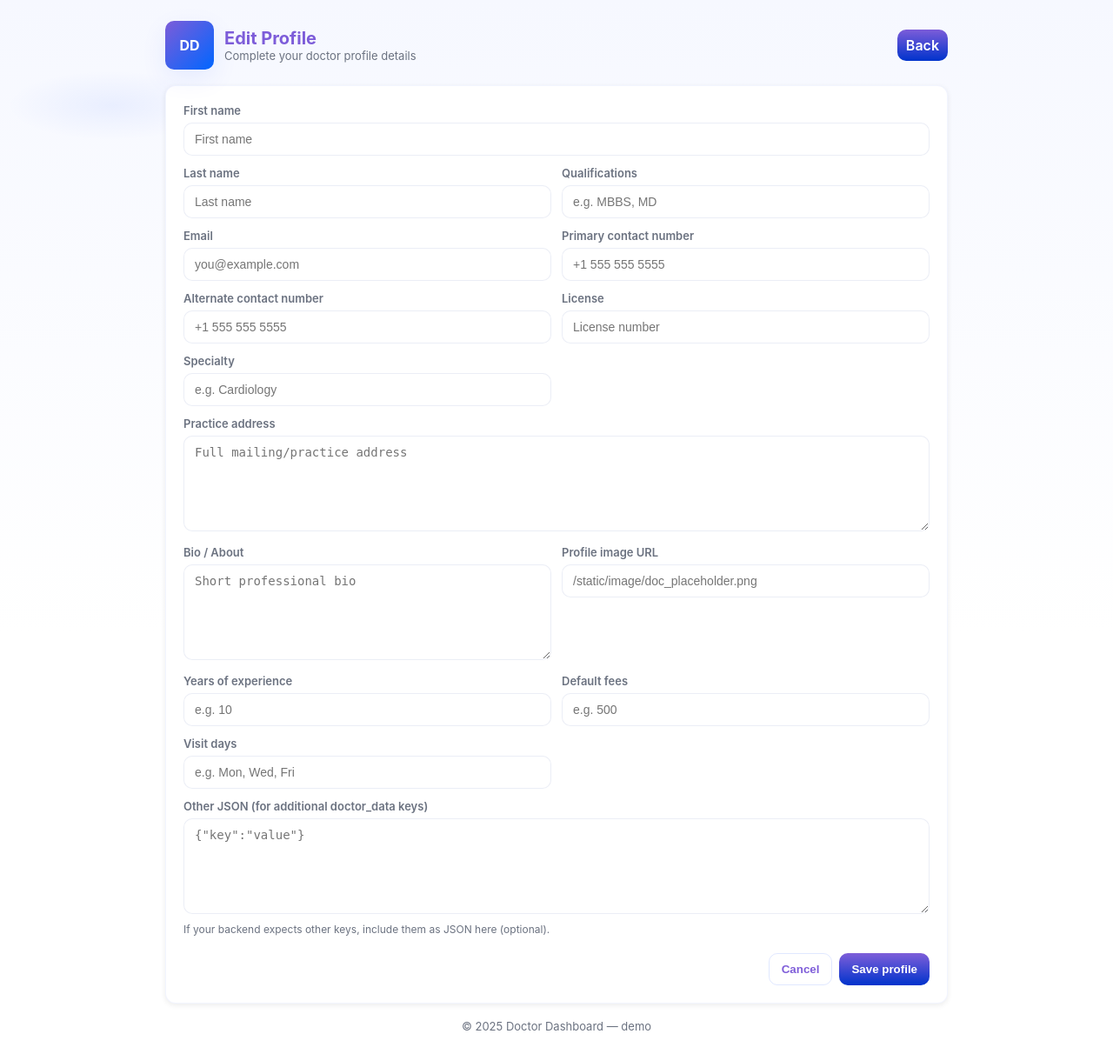
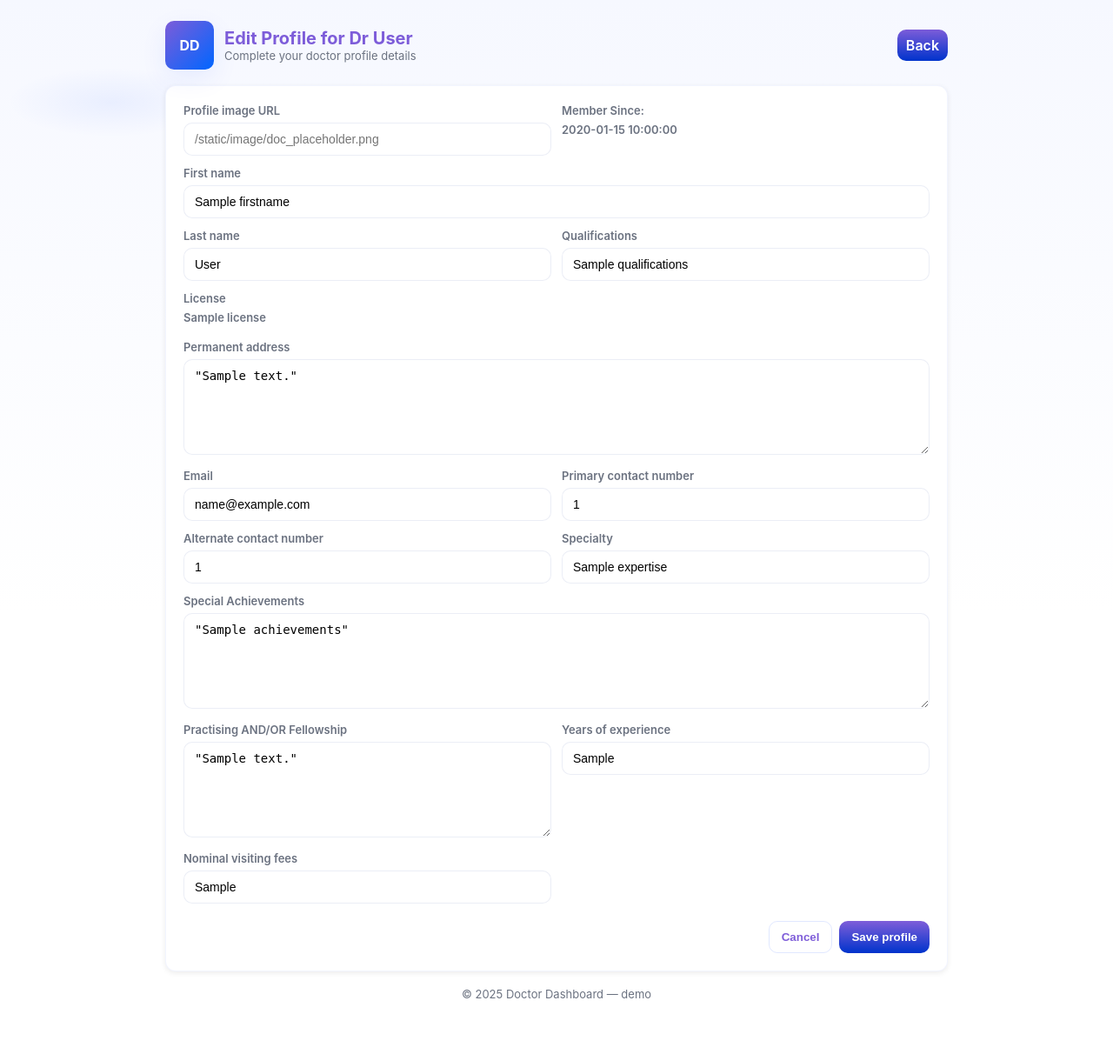
Before and after one commit to Protyush1995/Docto_friend, a Flask app: template src/app/templates/doctor_edit_profile.html in a window 1280 px wide. Shown: the whole page at 87% size. After the commit the page ends 1148 px from the top, so only its background shows below. Run offline with Flask 3, Linux system fonts and the light colour scheme; the template is opened without the code that fills it: most values are stand-ins (such as "Sample title", 1, 10 or a date in 2020); parts of the project's set-up code (start-up, migrations or seed data) failed here and were passed over.

Commit message:
profile editing in progress

```diff
--- a/src/app/templates/doctor_dashboard.html
+++ b/src/app/templates/doctor_dashboard.html
@@ -187,7 +187,7 @@
               <div style="margin-top:8px" class="action-row">
 
                   <a href="{{ url_for('main.doctor_clinic_seed_form') }}" class="btn">Add Clinics</a>
-                  <a href="{{ url_for('main.doctor_edit_profile_form') }}" class="btn ghost">Edit Profile</a>
+                  <a href="{{ url_for('main.doctor_edit_profile_form', doctor_id=doctor_data.doctor_id) }}" class="btn ghost">Edit Profile</a>
               </div>
           </div>
       </aside>
--- a/src/app/templates/doctor_edit_profile.html
+++ b/src/app/templates/doctor_edit_profile.html
@@ -63,67 +63,22 @@
       <div class="brand">
         <div class="logo">DD</div>
         <div>
-          <h1>Edit Profile</h1>
+          <h1>Edit Profile for <strong>Dr {{ doctor_data.lastname }}</strong></h1>
           <div class="sub">Complete your doctor profile details</div>
         </div>
       </div>
       <div>
-        <a href="/doctor/dashboard" class="btn btn-small btn-ghost" style="text-decoration:none; display:inline-block; padding:8px 10px;" >Back</a>
+        <a href="/doc_dashboard" class="btn btn-small btn-ghost" style="text-decoration:none; display:inline-block; padding:8px 10px;" >Back</a>
       </div>
     </header>
 
+    {% macro val_if(v) -%}
+            {%- if v is not none and (v|string).strip() != '' -%} "{{ v }}" {%- endif -%}
+    {%- endmacro %}
+
     <main class="card">
       <form id="editProfileForm" action="/doctor/update" method="POST" novalidate>
-        <!-- server templating can prefill value=" doctor_data.field " -->
-        <div class="full">
-          <label for="firstname">First name</label>
-          <input id="firstname" name="doctor_first_name" type="text" placeholder="First name" value="">
-        </div>
-
-        <div>
-          <label for="lastname">Last name</label>
-          <input id="lastname" name="doctor_last_name" type="text" placeholder="Last name" value="">
-        </div>
-
-        <div>
-          <label for="qual">Qualifications</label>
-          <input id="qual" name="doctor_qualifications" type="text" placeholder="e.g. MBBS, MD" value="">
-        </div>
-
-        <div>
-          <label for="email">Email</label>
-          <input id="email" name="email" type="email" placeholder="you@example.com" value="">
-        </div>
-
-        <div>
-          <label for="phone">Primary contact number</label>
-          <input id="phone" name="primary_contact_number" type="tel" placeholder="+1 555 555 5555" value="">
-        </div>
-
-        <div>
-          <label for="altphone">Alternate contact number</label>
-          <input id="altphone" name="alternate_contact_number" type="tel" placeholder="+1 555 555 5555" value="">
-        </div>
-
-        <div>
-          <label for="license">License</label>
-          <input id="license" name="license" type="text" placeholder="License number" value="">
-        </div>
-
-        <div>
-          <label for="specialty">Specialty</label>
-          <input id="specialty" name="specialty" type="text" placeholder="e.g. Cardiology" value="">
-        </div>
-
-        <div class="full">
-          <label for="address">Practice address</label>
-          <textarea id="address" name="practice_address" placeholder="Full mailing/practice address"></textarea>
-        </div>
-
-        <div>
-          <label for="bio">Bio / About</label>
-          <textarea id="bio" name="bio" placeholder="Short professional bio"></textarea>
-        </div>
+        <input type="hidden" name="doctor_id" id="doctor_id" value="{{ doctor_data.doctor_id }}">
 
         <div>
           <label for="photo">Profile image URL</label>
@@ -131,25 +86,75 @@
         </div>
 
         <div>
-          <label for="years">Years of experience</label>
-          <input id="years" name="years_experience" type="text" placeholder="e.g. 10" value="">
+          <label for="fees">Member Since:</label>
+          <label>{{doctor_data.created_at}}</label>
+        </div>
+
+        <div class="full">
+          <label for="firstname">First name</label>
+          <input id="firstname" name="firstname" type="text" placeholder="First name" value={{ val_if(doctor_data.firstname) }}>
         </div>
 
         <div>
-          <label for="fees">Default fees</label>
-          <input id="fees" name="default_fees" type="text" placeholder="e.g. 500" value="">
+          <label for="lastname">Last name</label>
+          <input id="lastname" name="lastname" type="text" placeholder="Last name" value={{ val_if(doctor_data.lastname) }}>
         </div>
 
         <div>
-          <label for="visitdays">Visit days</label>
-          <input id="visitdays" name="doctor_visit_days" type="text" placeholder="e.g. Mon, Wed, Fri" value="">
+          <label for="qual">Qualifications</label>
+          <input id="qual" name="qualifications" type="text" placeholder="e.g. MBBS, MD" value={{ val_if(doctor_data.qualifications) }}>
+        </div>
+
+        <div>
+          <label for="license">License</label>
+          <label>{{doctor_data.license}}</label>
         </div>
 
         <div class="full">
-          <label for="other">Other JSON (for additional doctor_data keys)</label>
-          <textarea id="other" name="extra_json" placeholder='{"key":"value"}'></textarea>
-          <div class="hint">If your backend expects other keys, include them as JSON here (optional).</div>
+          <label for="address">Permanent address</label>
+          <textarea id="address" name="permanent_address" placeholder="Full permanent/mailing address" >{{ val_if(doctor_data.permanent_address) }}</textarea>
         </div>
+
+        <div>
+          <label for="email">Email</label>
+          <input id="email" name="email" type="email" placeholder="you@example.com" value={{ val_if(doctor_data.email) }}>
+        </div>
+
+        <div>
+          <label for="phone">Primary contact number</label>
+          <input id="phone" name="primary_contact_number" type="tel" placeholder="+1 555 555 5555" value={{ val_if(doctor_data.primary_contact_number) }}>
+        </div>
+
+        <div>
+          <label for="altphone">Alternate contact number</label>
+          <input id="altphone" name="secondary_contact_number" type="tel" placeholder="+1 555 555 5555" value={{ val_if(doctor_data.secondary_contact_number) }}>
+        </div>
+
+        <div>
+          <label for="specialty">Specialty</label>
+          <input id="specialty" name="expertise" type="text" placeholder="e.g. Cardiology" value={{ val_if(doctor_data.expertise) }}>
+        </div>
+
+        <div class="full">
+          <label for="achievements">Special Achievements</label>
+          <textarea id="achievements" name="achievements" placeholder="Special achievements" >{{ val_if(doctor_data.achievements) }}</textarea>
+        </div>
+
+        <div>
+          <label for="bio">Practising AND/OR Fellowship</label>
+          <textarea id="practise" name="practising_or_fellowship" placeholder="Practising at AND/OR Fellowship" >{{ val_if(doctor_data.practising_or_fellowship)}}</textarea>
+        </div>
+
+        <div>
+          <label for="years">Years of experience</label>
+          <input id="years" name="years_of_experience" type="text" placeholder="e.g. 10" value={{ val_if(doctor_data.years_of_experience)}}>
+        </div>
+
+        <div>
+          <label for="fees">Nominal visiting fees</label>
+          <input id="fees" name="default_fees" type="text" placeholder="e.g. 500" value={{ val_if(doctor_data.default_fees)}}>
+        </div>
+
 
         <div class="full actions">
           <button type="button" class="btn ghost" id="cancelBtn">Cancel</button>
@@ -164,38 +169,49 @@
   </div>
 
   <script>
-    // Simple client-side validations and JSON merge before submit
         (function(){
         const form = document.getElementById('editProfileForm');
         const cancel = document.getElementById('cancelBtn');
-
         cancel.addEventListener('click', () => { window.history.back(); });
 
-      form.addEventListener('submit', (e) => {
-        // Basic email validation
-        const email = form.email.value.trim();
-        if(email && !/^[^\s@]+@[^\s@]+\.[^\s@]+$/.test(email)){
+        form.addEventListener('submit', async (e) => {
             e.preventDefault();
+            const fd = new FormData(form);
+            const payload = {};
+            for (const [k,v] of fd.entries()){
+            if (!v) continue;
+            // convert numeric-looking fields to numbers
+            if (/^\d+$/.test(v)) payload[k] = Number(v);
+            else payload[k] = v.trim();
+            }
+
+            // basic email validation
+            if (payload.email && !/^[^\s@]+@[^\s@]+\.[^\s@]+$/.test(payload.email)){
             alert('Please enter a valid email address.');
             form.email.focus();
             return;
             }
 
-        // If extra_json exists, validate it's valid JSON
-        const extra = form.extra_json.value.trim();
-        if(extra){
-          try { JSON.parse(extra); }
-          catch(err){
-            e.preventDefault();
-            alert('Extra JSON is invalid. Fix the format or remove it.');
-            form.extra_json.focus();
-            return;
+            try{
+            const resp = await fetch('/doctor-edit-profile/', {
+                method: 'POST',
+                headers: { 'Content-Type': 'application/json' },
+                body: JSON.stringify(payload),
+            });
+            const j = await resp.json();
+            if (resp.ok && j.success){
+                alert(j.message || 'Profile updated');
+                window.location.href = '/doc_dashboard';
+            } else {
+                alert(j.error || j.message || 'Update failed');
             }
+            } catch(err){
+            console.error(err);
+            alert('Network error. Try again.');
             }
-
-        // Allow submit; server should handle merging fields to doctor_data
         });
         })();
 </script>
+
 </body>
 </html>
```
Also changed, not shown: src/app/db_manager/db_operations.py (+36 -82 lines), src/app/db_manager/doctor_database_management.py (+17 -14 lines), src/app/main/routes.py (+29 -9 lines). Lines whose indentation alone changed are shown as unchanged.
